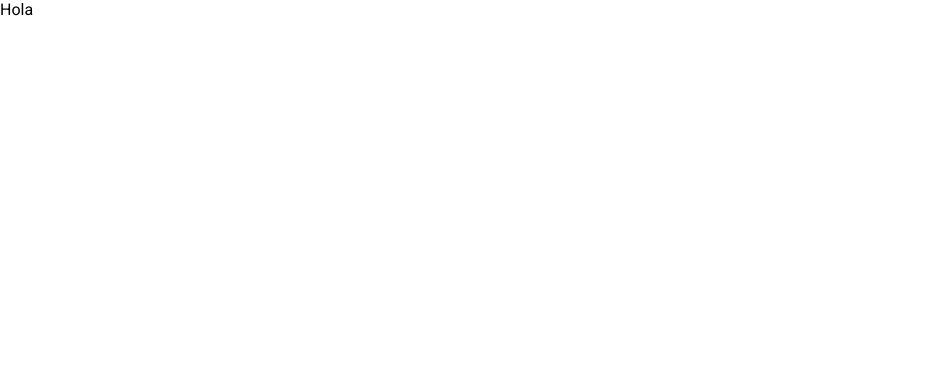
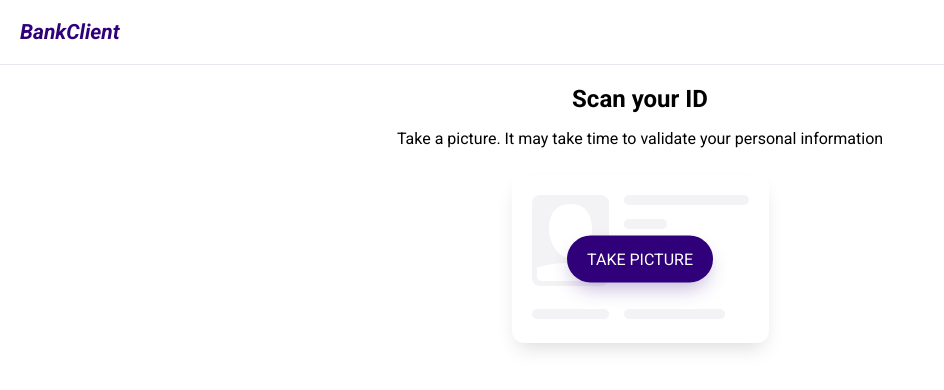
Before and after one commit to prrrcl/z1-frontend-developer, a React (Create React App) app: page / in a window 1280 px wide. Shown: the top 390 px of the page, without its empty margins (0-944 px from the left). Built offline with nearby package versions, Linux system fonts and the light colour scheme.

Commit message:
🛠- Página Home
# Añadido componente Button genérico
# Añadido componente Card para tomar fotografía
# Añadido componente Header
# Añadido constantes de estilos globales

```diff
--- /dev/null
+++ b/src/app/components/button.tsx
@@ -0,0 +1,34 @@
+import React from 'react'
+import styled from '@emotion/styled'
+import { colors } from 'app/styles'
+
+interface ButtonProps {
+  children: React.ReactNode,
+  onClick: (event: React.MouseEvent<HTMLButtonElement>) => void
+  style?: Object
+}
+
+const CustomButton = styled.button`
+  border-radius: 24px;
+  background: ${colors.primaryUI};
+  box-shadow: 0 10px 20px -5px rgba(47,0,121,0.3);
+  outline: 0;
+  border: 0;
+  color: white;
+  font-size: 16px;
+  padding: 14px 20px;
+  text-transform: uppercase;
+  white-space: nowrap;
+`
+
+const Button = (props: ButtonProps) => {
+  const { children, onClick, style } = props;
+
+  return (
+    <CustomButton onClick={onClick} style={style}>
+      {children}
+    </CustomButton>
+  )
+}
+
+export default Button
--- /dev/null
+++ b/src/app/components/cardTakePicture.tsx
@@ -0,0 +1,31 @@
+import React from 'react'
+import styled from '@emotion/styled'
+import { ReactComponent as CardPlaceholderInfo } from 'assets/idCard.svg';
+import Button from './button';
+
+const Card = styled.article`
+  padding: 20px;
+  box-shadow: 0 10px 20px -6px rgba(0,0,0,0.15);
+  border-radius: 12px;
+  position: relative;
+`
+
+const CardTakePicture = () => {
+  return (
+    <Card>
+      <CardPlaceholderInfo />
+      <Button
+        onClick={() => null}
+        style={{
+          position: 'absolute',
+          top: '50%',
+          left: '50%',
+          transform: 'translate(-50%, -50%)'
+        }}>
+          Take picture
+      </Button>
+    </Card>
+  )
+}
+
+export default CardTakePicture
--- /dev/null
+++ b/src/app/components/header.tsx
@@ -0,0 +1,28 @@
+/** @jsx jsx */
+import { css, jsx } from '@emotion/core'
+import { colors } from 'app/styles'
+
+const headerStyle = css`
+padding: 20px;
+border-bottom: 1px solid ${colors.transparentizePrimary};
+h1 {
+  font-style: italic;
+  font-weight: bold;
+  color: ${colors.primaryUI};
+  font-size: 21px;
+}
+`
+
+
+const Header = () => {
+
+  return (
+    <header css={headerStyle}>
+      <h1>
+        BankClient
+      </h1>
+    </header>
+  )
+}
+
+export default Header
--- a/src/app/pages/home.tsx
+++ b/src/app/pages/home.tsx
@@ -1,10 +1,38 @@
 import React from 'react'
+import styled from '@emotion/styled'
 
+import Header from 'app/components/header'
+import useApp from 'shared/customHooks/useApp'
+import CardTakePicture from 'app/components/cardTakePicture'
+
+const Section = styled.section`
+  padding: 20px;
+  text-align: center;
+  display:flex;
+  align-items:center;
+  flex-direction: column;
+
+  h2 {
+    margin-bottom: 16px;
+  }
+
+  p{
+    margin-bottom: 27px;
+  }
+`
 const Home = () => {
+  const { image } = useApp();
+  console.log(image)
+
   return (
-    <div>
-      Hola
-    </div>
+    <>
+      <Header />
+      <Section>
+        <h2>Scan your ID</h2>
+        <p>Take a picture. It may take time to validate your personal information</p>
+        <CardTakePicture />
+      </Section>
+    </>
   )
 }
 
--- /dev/null
+++ b/src/app/styles.tsx
@@ -0,0 +1,12 @@
+interface colorsInterface {
+  primaryUI: string,
+  transparentizePrimary: string,
+  secondaryUI: string,
+  white: string,
+}
+export const colors: colorsInterface = {
+  primaryUI: '#2F0079',
+  transparentizePrimary: 'rgba(47,0,121,0.1)',
+  secondaryUI: '#000',
+  white: '#fff'
+}
```
Also changed, not shown: src/assets/idCard.svg (added).
